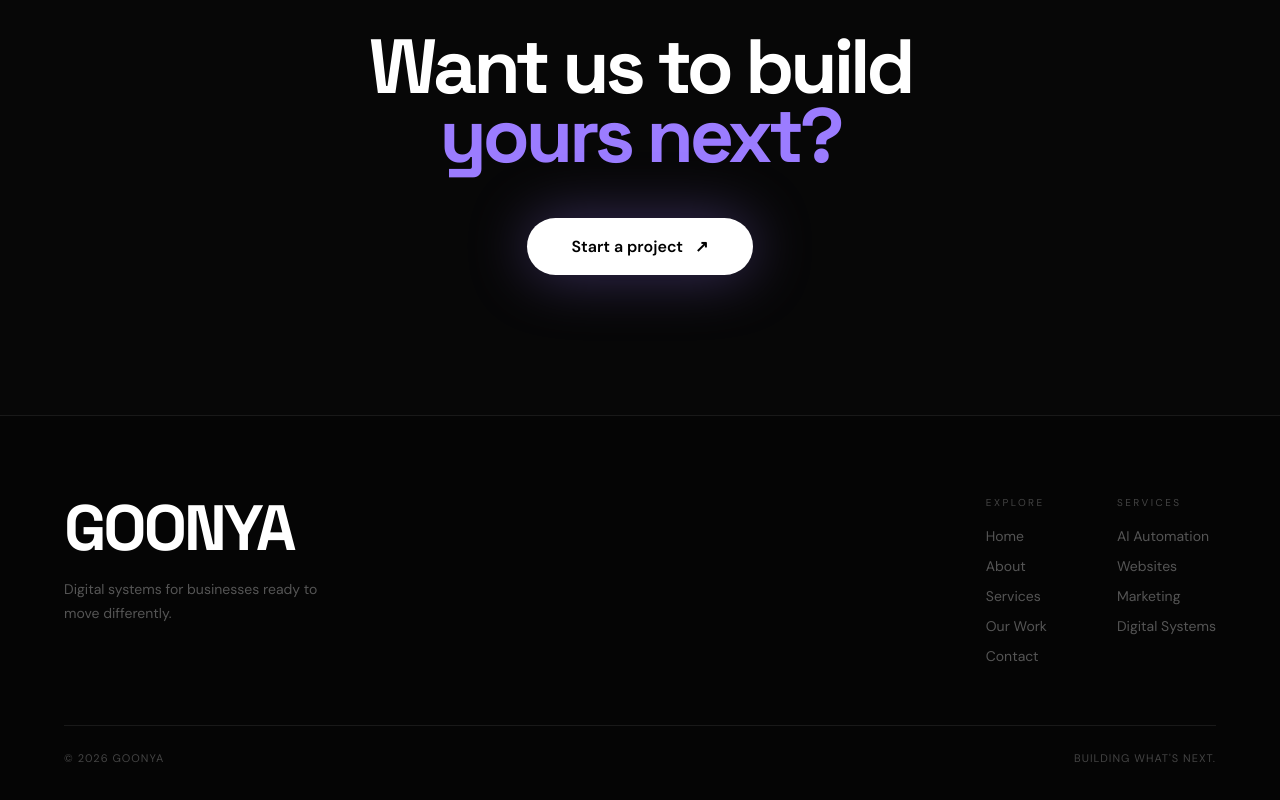
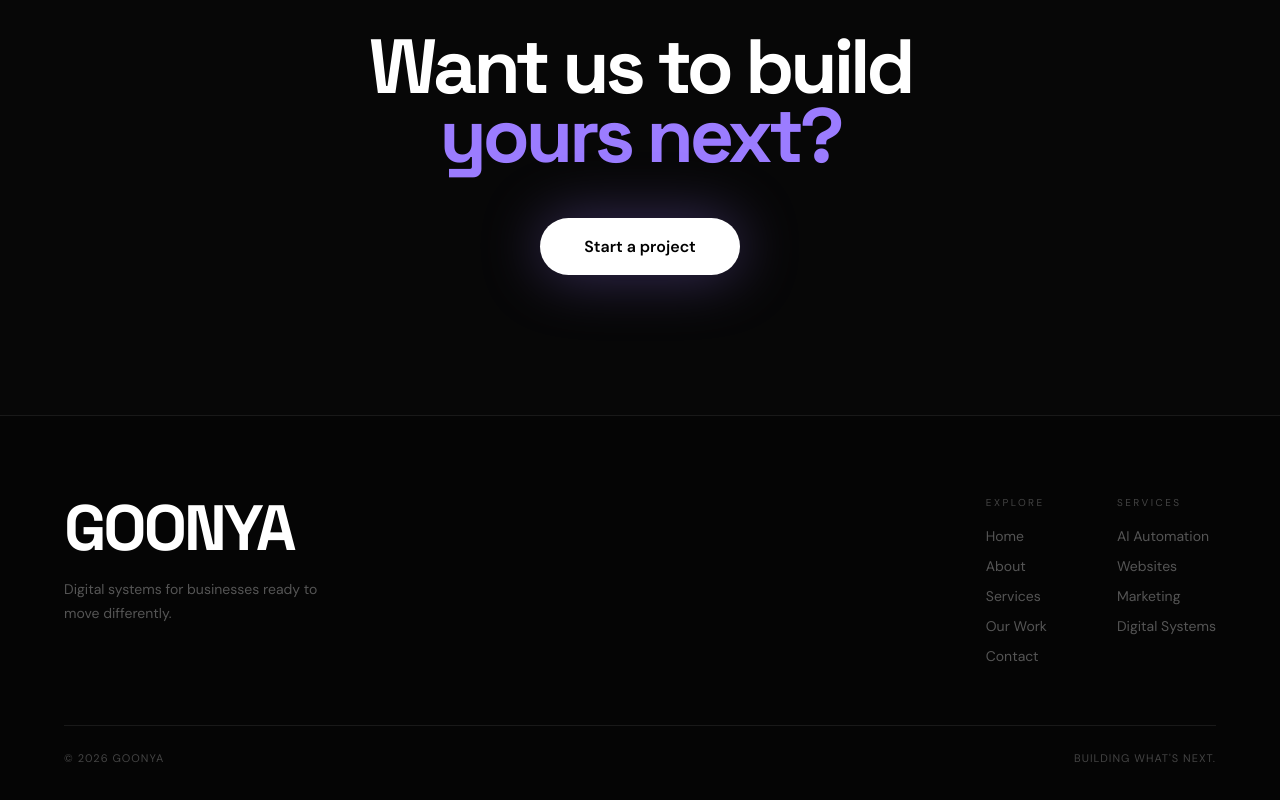
Before and after one commit to Utsava19/goonya.com.au, a React (Vite) app: page /our-work in a window 1280 px wide. Shown: the part 2179-2979 px from the top of the page. Built offline with nearby package versions, Linux system fonts and the light colour scheme; the HTML template or start-up script is replaced by a standard one.

Commit message:
Fix Link text and update CSS for responsiveness

```diff
--- a/src/pages/OurWork.jsx
+++ b/src/pages/OurWork.jsx
@@ -170,7 +170,7 @@ export default function OurWork() {
           padding:"18px 44px", background:"white", color:"black", borderRadius:"100px",
           fontWeight:700, fontSize:"16px", textDecoration:"none",
           boxShadow:"0 0 60px rgba(155,124,255,.35)" }}>
-          Start a project <span>↗</span>
+          Start a project
         </Link>
       </div>
 
@@ -181,6 +181,8 @@ export default function OurWork() {
         }
         @media(max-width:850px){
           div[style*="repeat(3,1fr)"]{grid-template-columns:1fr !important;}
+          div[style*="repeat(2,1fr)"]{grid-template-columns:1fr !important;}
+          h1 span{font-size:clamp(48px,12vw,70px) !important; letter-spacing:-2px !important;}
         }
       `}</style>
     </div>
```
